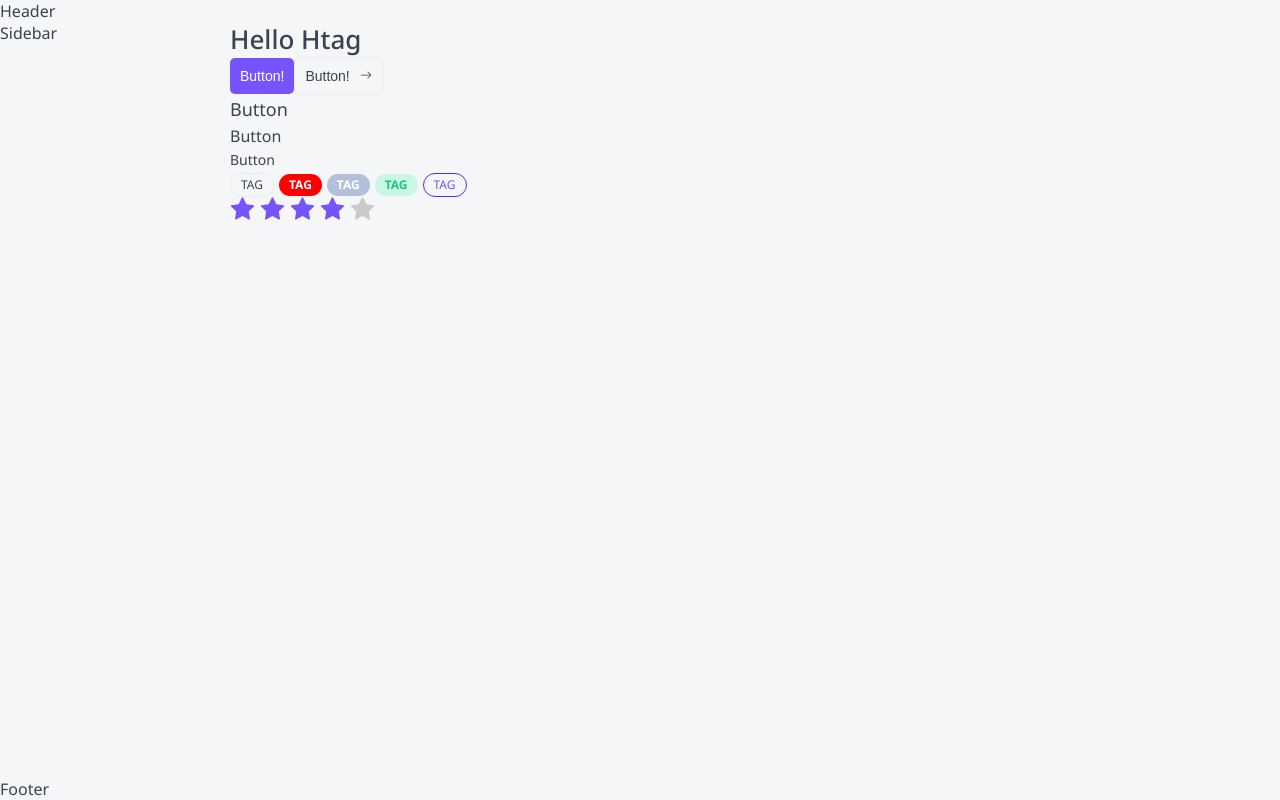
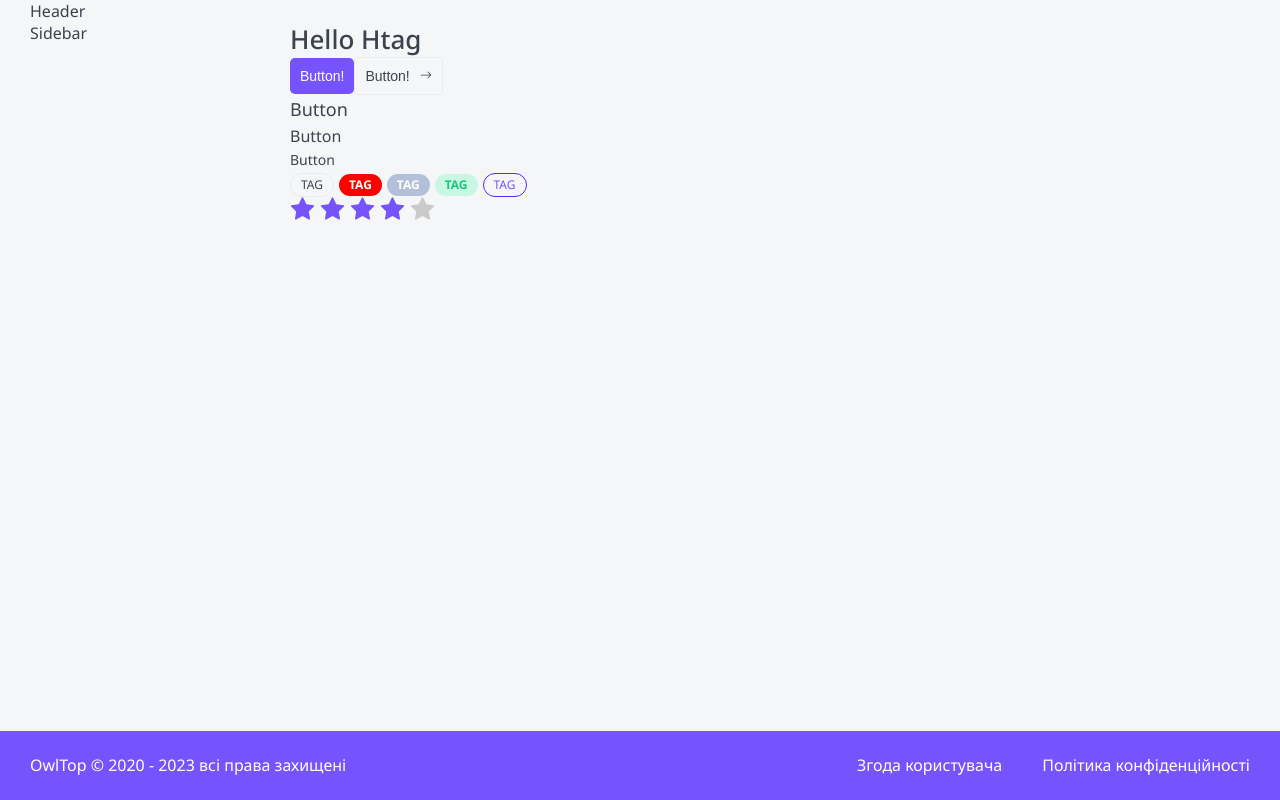
Before and after one commit to SergiyPysanenko/nextjs-app, a Next.js app: page / in a window 1280 px wide. Built offline with nearby package versions, Linux system fonts and the light colour scheme.

Commit message:
add footer with grid

```diff
--- a/layout/Footer/Footer.module.css
+++ b/layout/Footer/Footer.module.css
@@ -0,0 +1,21 @@
+.footer {
+  background-color: var(--primary-accent-color);
+  color: var(--main-statick-color);
+  display: grid;
+  grid-template-columns: 1fr auto auto;
+  gap: 10px 40px;
+  padding: 25px 30px;
+
+  font-size: 16px;
+  line-height: 1.2;
+}
+
+.footer a:hover {
+  color: #cfcfcf;
+}
+
+@media (max-width: 756px) {
+  .footer {
+    grid-template-columns: 1fr;
+  }
+}
--- a/layout/Footer/Footer.tsx
+++ b/layout/Footer/Footer.tsx
@@ -1,7 +1,18 @@
-import s from './Header.module.css';
+import s from './Footer.module.css';
 import cn from 'classnames';
 import { FooterProps } from './Footer.props';
+import { format } from 'date-fns';
 
-export const Footer = ({ ...props }: FooterProps): JSX.Element => {
-  return <div {...props}>Footer</div>;
+export const Footer = ({ className, ...props }: FooterProps): JSX.Element => {
+  return (
+    <footer className={cn(className, s.footer)} {...props}>
+      <div>OwlTop © 2020 - {format(new Date(), 'yyyy')} всі права захищені</div>
+      <a href="#" target="_blank">
+        Згода користувача
+      </a>
+      <a href="#" target="_blank">
+        Політика конфіденційності
+      </a>
+    </footer>
+  );
 };
--- a/layout/layuot.module.css
+++ b/layout/layuot.module.css
@@ -2,6 +2,7 @@
   display: grid;
   grid-template-columns: auto 230px minmax(320px, 1200px) auto;
   min-height: 100vh;
+  gap: 0 30px;
   grid-template-rows: auto 1fr auto;
   grid-template-areas:
     '. header header .'
--- a/package.json
+++ b/package.json
@@ -11,6 +11,7 @@
   },
   "dependencies": {
     "classnames": "^2.3.2",
+    "date-fns": "^2.30.0",
     "next": "latest",
     "react": "latest",
     "react-dom": "latest",
```
Also changed, not shown: 2 other files (tests, documents, lock files or other folders).
